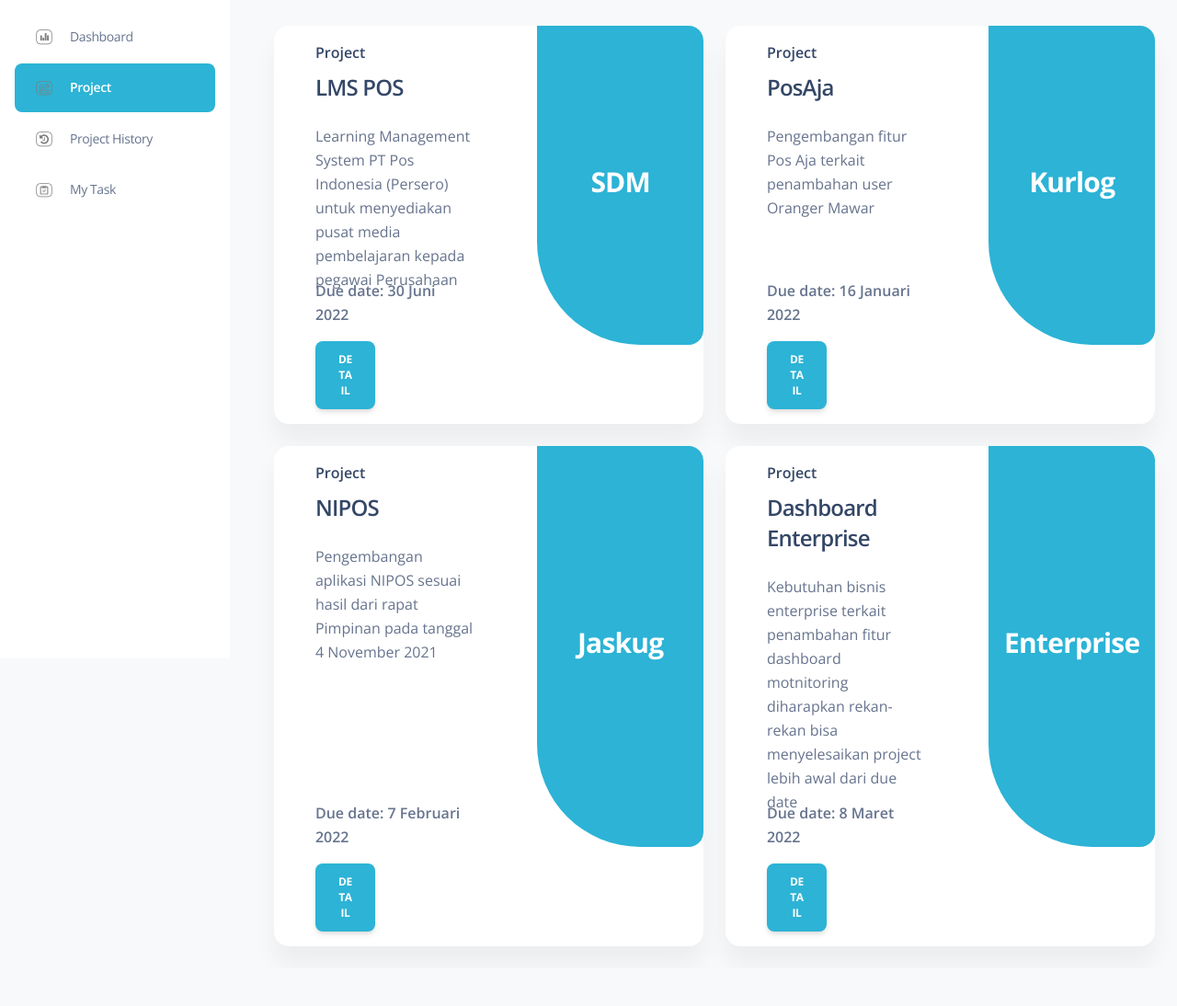
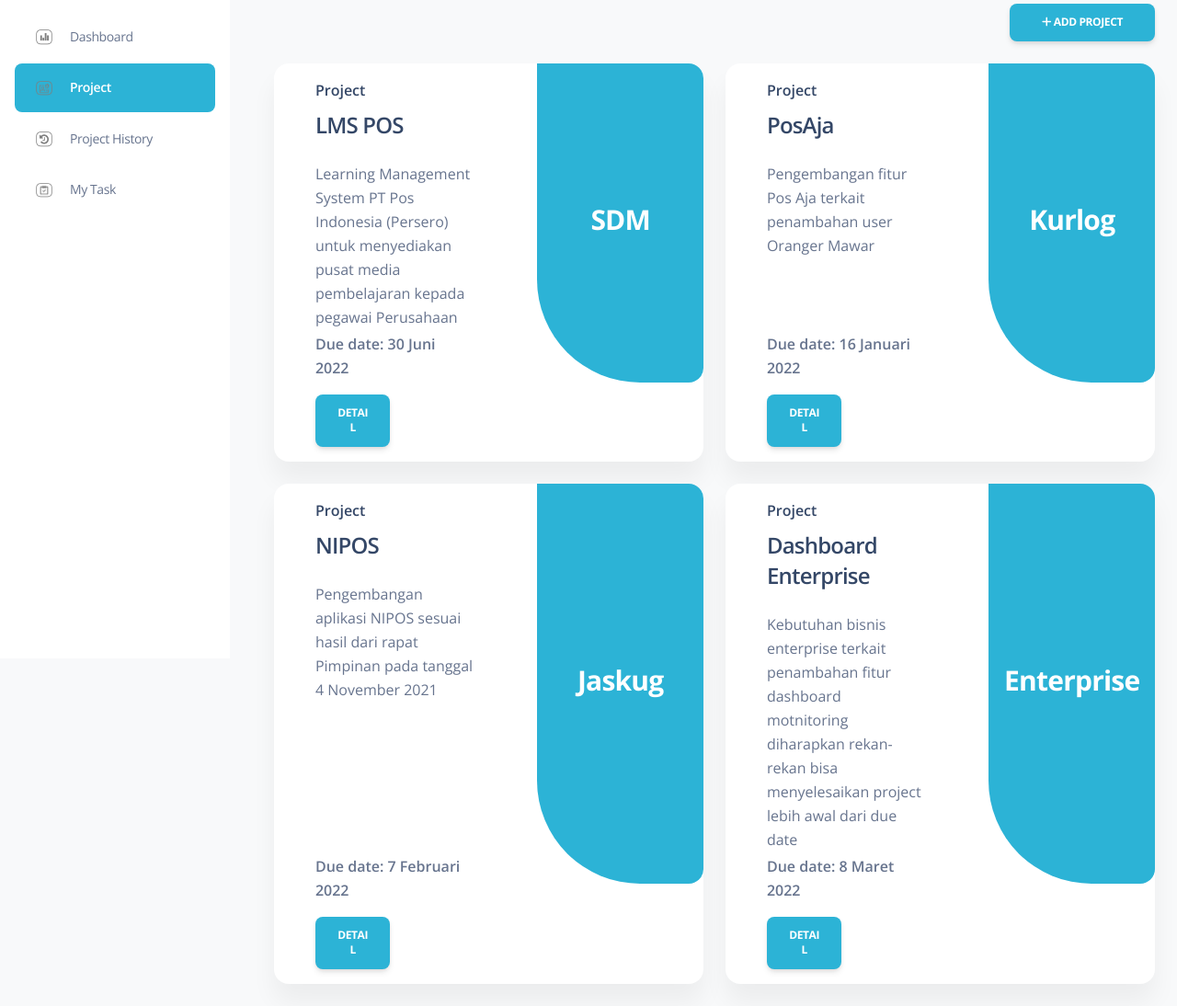
Before and after one commit to azamhizbul/KalimasFrontEnd, a website: page project.html in a window 1280 px wide. Shown: the part 84-1178 px from the top of the page at 92% size. Before the commit the page ends 1137 px from the top, so only its background shows below. Drawn offline with nearby package versions, Linux system fonts and the light colour scheme.

Commit message:
- button add project - detail button mismatch on small screen

```diff
--- a/project.html
+++ b/project.html
@@ -175,6 +175,9 @@
             <div class="container-fluid py-4">
                 <div class="row" style="display: flex;
                 flex-wrap: wrap;">
+                    <div class="col-md-12 text-end">
+                        <button class="btn bg-gradient-info mb-0 mt-lg-auto" style="width: 158px" type="button" name="button"><i class="fa fa-plus"></i> Add Project</button>
+                    </div>
                     <div class="col-md-6 mt-4">
                         <div class="card" style="height: 100%">
                             <div class="card-body" style="padding: 0rem">
@@ -186,7 +189,7 @@
                                         <div class="row" style="position: absolute; bottom: 1rem; float: left; width: 40%">
                                             <div class="col-lg-12">
                                                 <p class="fw-bold">Due date: 30 Juni 2022</p>
-                                                <button class="btn bg-gradient-info mb-0 mt-lg-auto w-40" type="button" name="button">Detail</button>
+                                                <button class="btn bg-gradient-info mb-0 mt-lg-auto w-50" type="button" name="button">Detail</button>
                                             </div>
                                         </div>
                                     </div>
@@ -210,7 +213,7 @@
                                         <div class="row" style="position: absolute; bottom: 1rem; float: left; width: 40%">
                                             <div class="col-lg-12">
                                                 <p class="fw-bold">Due date: 16 Januari 2022</p>
-                                                <button class="btn bg-gradient-info mb-0 mt-lg-auto w-40" type="button" name="button">Detail</button>
+                                                <button class="btn bg-gradient-info mb-0 mt-lg-auto w-50" type="button" name="button">Detail</button>
                                             </div>
                                         </div>
                                     </div>
@@ -234,7 +237,7 @@
                                         <div class="row" style="position: absolute; bottom: 1rem; float: left; width: 40%">
                                             <div class="col-lg-12">
                                                 <p class="fw-bold">Due date: 7 Februari 2022</p>
-                                                <button class="btn bg-gradient-info mb-0 mt-lg-auto w-40" type="button" name="button">Detail</button>
+                                                <button class="btn bg-gradient-info mb-0 mt-lg-auto w-50" type="button" name="button">Detail</button>
                                             </div>
                                         </div>
                                     </div>
@@ -258,7 +261,7 @@
                                         <div class="row" style="position: absolute; bottom: 1rem; float: left; width: 40%">
                                             <div class="col-lg-12">
                                                 <p class="fw-bold">Due date: 8 Maret 2022</p>
-                                                <button class="btn bg-gradient-info mb-0 mt-lg-auto w-40" type="button" name="button">Detail</button>
+                                                <button class="btn bg-gradient-info mb-0 mt-lg-auto w-50" type="button" name="button">Detail</button>
                                             </div>
                                         </div>
                                     </div>
```
